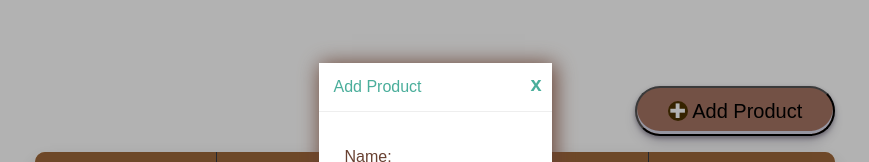
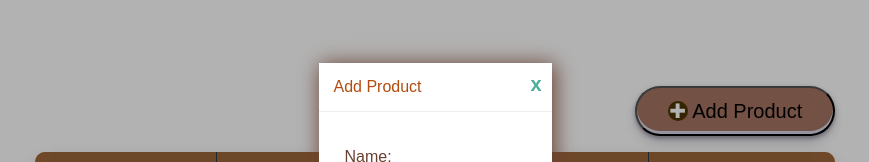
Before and after one commit to CharleeDolor/crud-products, a Vue app: page / in a window 1280 px wide. Both pictures are taken after a click on the button "Add Product". Shown: the part 151-313 px from the top of the page, without its empty margins (205-1074 px from the left). Built offline with nearby package versions, Linux system fonts and the light colour scheme.

Commit message:
changing modal title color

```diff
--- a/src/components/AddModal.vue
+++ b/src/components/AddModal.vue
@@ -4,7 +4,7 @@
             <div class="modal">
                 <header class="modal-header">
                     <slot name="header">
-                         Add Product
+                        <p style="color: #b34c10;">Add Product</p>
                     </slot>
                     <button type="button" class="btn-close" @click="closeDefault" aria-label="Close modal">
                         x
```
